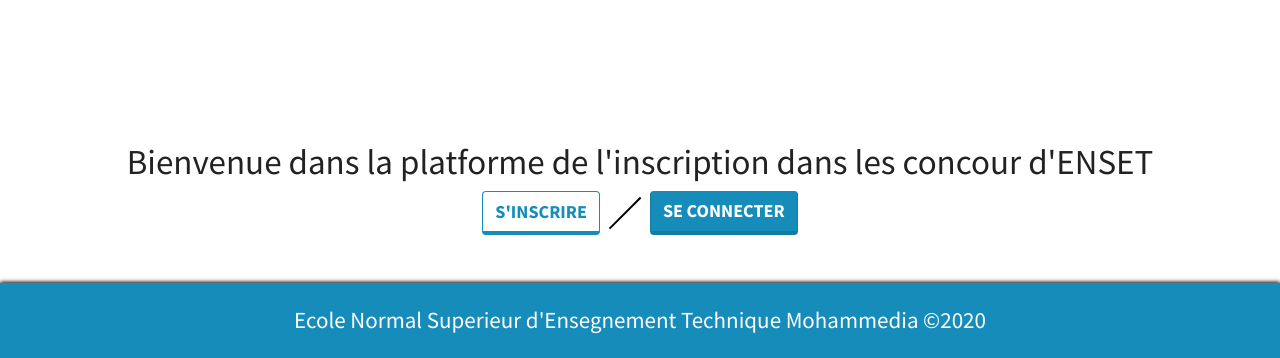
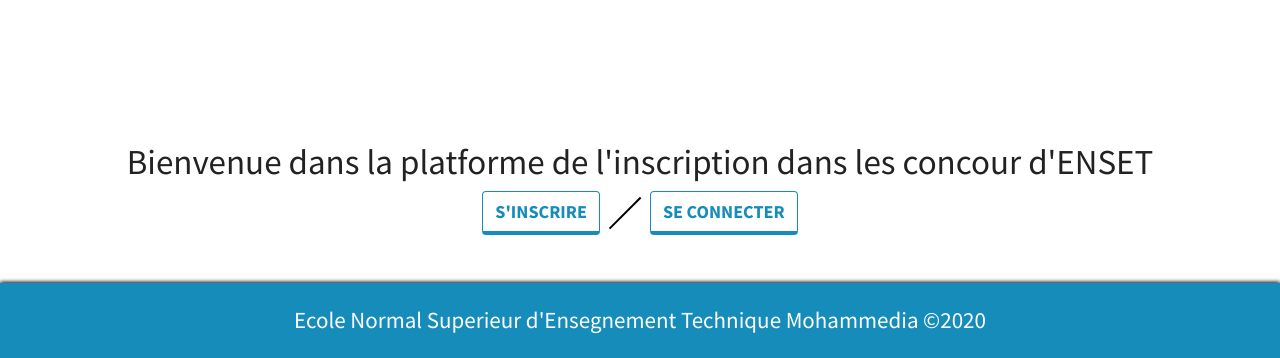
Before and after one commit to Yasser-NADIR/Stage, a PHP site: page /stage/Index.php in a window 1280 px wide. Shown: the part 631-989 px from the top of the page. Run offline with PHP 8.4, Linux system fonts and the light colour scheme.

Commit message:
qlq ajout apropos index -au niveau de botton-

```diff
--- a/Index.php
+++ b/Index.php
@@ -23,7 +23,7 @@
     <div class="d-flex justify-content-center">
         <a href="register.php" class="btn btn-outline-primary mx-4">S'inscrire</a>
         <div style="border: 1px solid black;transform: rotate(45deg);"></div>
-        <a href="login.php" class="btn btn-primary mx-4">Se connecter</a>
+        <a href="login.php" class="btn btn-outline-primary mx-4">Se connecter</a>
     </div>
 </div>
 <?php require "Include/Footer.php"?>
```
